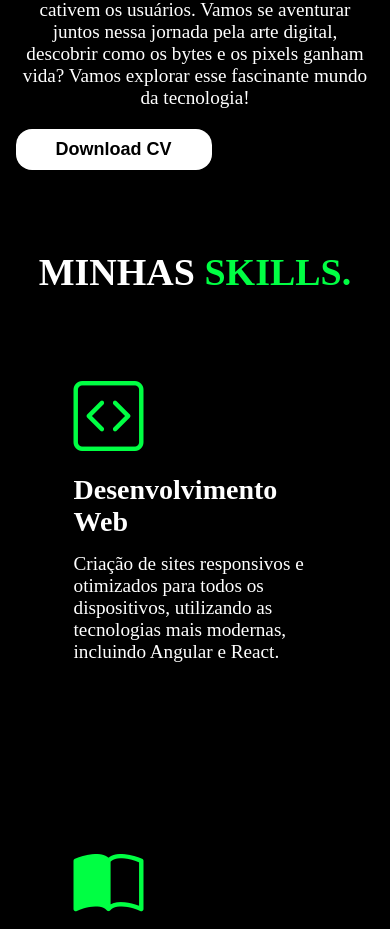
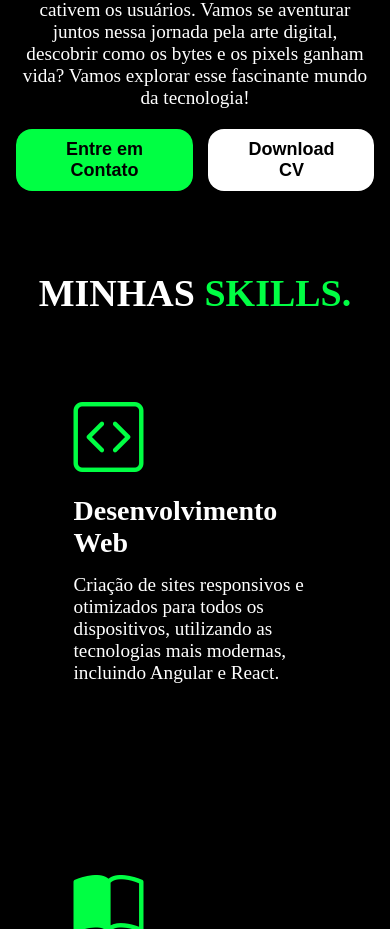
Before and after one commit to Edmilt0n/Portifolio_HTML_CSS_JS, a plain HTML site: page index.html in a window 390 px wide. Shown: the part 880-1809 px from the top of the page. Drawn offline with nearby package versions, Linux system fonts and the light colour scheme.

Commit message:
botoes  otimizados no responsivo

```diff
--- a/css/style.css
+++ b/css/style.css
@@ -388,6 +388,10 @@ footer img {
         display: none;
     }
 
+    .contato-download .btn-contato {
+        display: flex;
+    }
+
     /* Ajustar layout para telas menores */
     .flex {
         flex-direction: column;
```
